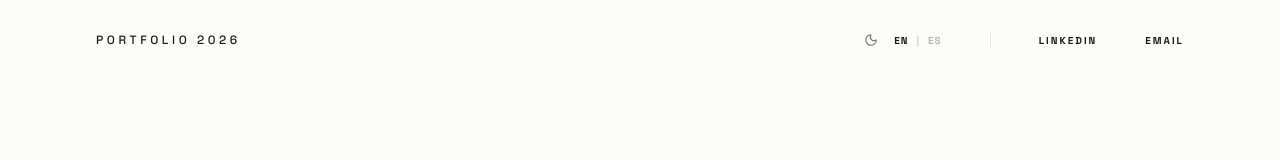
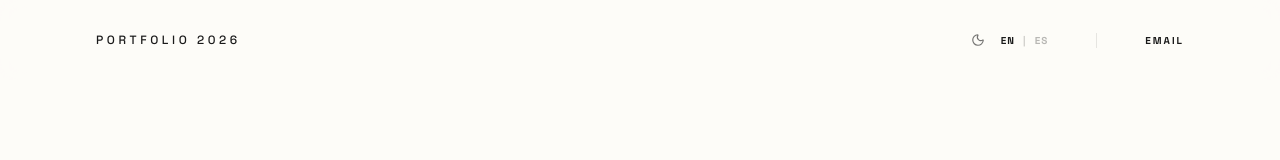
Before and after one commit to arturjesusp/portfolio-2026, a React (Vite) app: page / in a window 1280 px wide. Shown: the top 160 px of the page. Built offline with nearby package versions, Linux system fonts and the light colour scheme; a web font is replaced by a local one.

Commit message:
feat: Enhance transition animations and add favicon
Refactors CSS to apply consistent and smoother transition properties across the application. Adds a new SVG favicon for improved site identity and introduces a subtle pulsing animation to the favicon for visual engagement.

```diff
--- a/index.html
+++ b/index.html
@@ -5,6 +5,7 @@
     <meta name="viewport" content="width=device-width, initial-scale=1.0" />
     <title>Arturo Perez | Digital Architect</title>
     <meta name="description" content="Bilingual strategist specializing in digital infrastructure for global business. Portfolio of Marketing and Logistics expertise." />
+    <link rel="icon" type="image/svg+xml" href="/favicon.svg" />
 
     <!-- Open Graph / Facebook -->
     <meta property="og:type" content="website" />
--- a/src/App.tsx
+++ b/src/App.tsx
@@ -62,7 +62,7 @@ const ProjectCard = ({ title, description, summary, link, index, alwaysExpanded,
           {isLong && (
             <button
               onClick={() => setIsExpanded(!isExpanded)}
-              className="mt-4 text-zen-charcoal/40 hover:text-zen-charcoal transition-colors flex items-center gap-1"
+              className="mt-4 text-zen-charcoal/40 hover:text-zen-charcoal transition-all duration-500 flex items-center gap-1"
               aria-label={isExpanded ? t.sections.collapse : t.sections.readMore}
             >
               {isExpanded ? <ChevronUp size={16} /> : <ChevronDown size={16} />}
@@ -76,13 +76,13 @@ const ProjectCard = ({ title, description, summary, link, index, alwaysExpanded,
             href={link}
             target="_blank"
             rel="noopener noreferrer"
-            className="text-xs uppercase tracking-[0.2em] font-semibold hover:translate-x-2 transition-transform inline-flex items-center gap-2"
+            className="text-xs uppercase tracking-[0.2em] font-semibold hover:translate-x-2 transition-all duration-500 inline-flex items-center gap-2"
           >
             {t.sections.viewProject} <ArrowUpRight size={14} />
           </a>
         </div>
       </div>
-      <div className="absolute -bottom-16 -right-16 w-64 h-64 border-[1px] border-zen-charcoal/5 rounded-full pointer-events-none group-hover:scale-110 transition-transform duration-1000"></div>
+      <div className="absolute -bottom-16 -right-16 w-64 h-64 border-[1px] border-zen-charcoal/5 rounded-full pointer-events-none group-hover:scale-110 transition-all duration-1000"></div>
     </motion.div>
   );
 };
@@ -130,7 +130,7 @@ export default function App() {
           <div className="flex items-center gap-3 md:gap-4 border-r border-zen-divider pr-4 md:pr-12">
             <button
               onClick={() => setTheme(theme === 'light' ? 'dark' : 'light')}
-              className="opacity-60 hover:opacity-100 transition-opacity"
+              className="opacity-60 hover:opacity-100 transition-all duration-500"
               aria-label="Toggle Theme"
             >
               {theme === 'light' ? <Moon size={14} /> : <Sun size={14} />}
@@ -138,14 +138,14 @@ export default function App() {
             <div className="flex gap-2 text-[10px] tracking-widest font-bold items-center">
               <button
                 onClick={() => setLang('en')}
-                className={`transition-opacity ${lang === 'en' ? 'opacity-100' : 'opacity-30 hover:opacity-60'}`}
+                className={`transition-all duration-500 ${lang === 'en' ? 'opacity-100' : 'opacity-30 hover:opacity-60'}`}
               >
                 EN
               </button>
               <span className="opacity-20">|</span>
               <button
                 onClick={() => setLang('es')}
-                className={`transition-opacity ${lang === 'es' ? 'opacity-100' : 'opacity-30 hover:opacity-60'}`}
+                className={`transition-all duration-500 ${lang === 'es' ? 'opacity-100' : 'opacity-30 hover:opacity-60'}`}
               >
                 ES
               </button>
@@ -154,15 +154,8 @@ export default function App() {
 
           <div className="flex gap-4 md:gap-12 text-[10px] tracking-[0.2em] font-bold uppercase">
             <a
-              href="https://www.linkedin.com/in/arturjesusp/"
-              target="_blank"
-              className="hover:opacity-40 transition-opacity"
-            >
-              {t.nav.linkedin}
-            </a>
-            <a
               href="mailto:arturjesusp@gmail.com"
-              className="hover:opacity-40 transition-opacity"
+              className="hover:opacity-40 transition-all duration-500"
             >
               {t.nav.email}
             </a>
--- a/src/index.css
+++ b/src/index.css
@@ -33,6 +33,12 @@
     @apply bg-zen-cream text-zen-charcoal transition-colors duration-500 selection:bg-zen-charcoal/10 selection:text-zen-charcoal;
     font-feature-settings: "ss01", "ss02", "cv01";
   }
+
+  *, *::before, *::after {
+    transition-property: color, background-color, border-color, text-decoration-color, fill, stroke;
+    transition-timing-function: cubic-bezier(0.4, 0, 0.2, 1);
+    transition-duration: 150ms, 500ms, 500ms, 500ms, 500ms, 500ms;
+  }
 }
 
 .vertical-text {
```
Also changed, not shown: public/favicon.svg (added).
